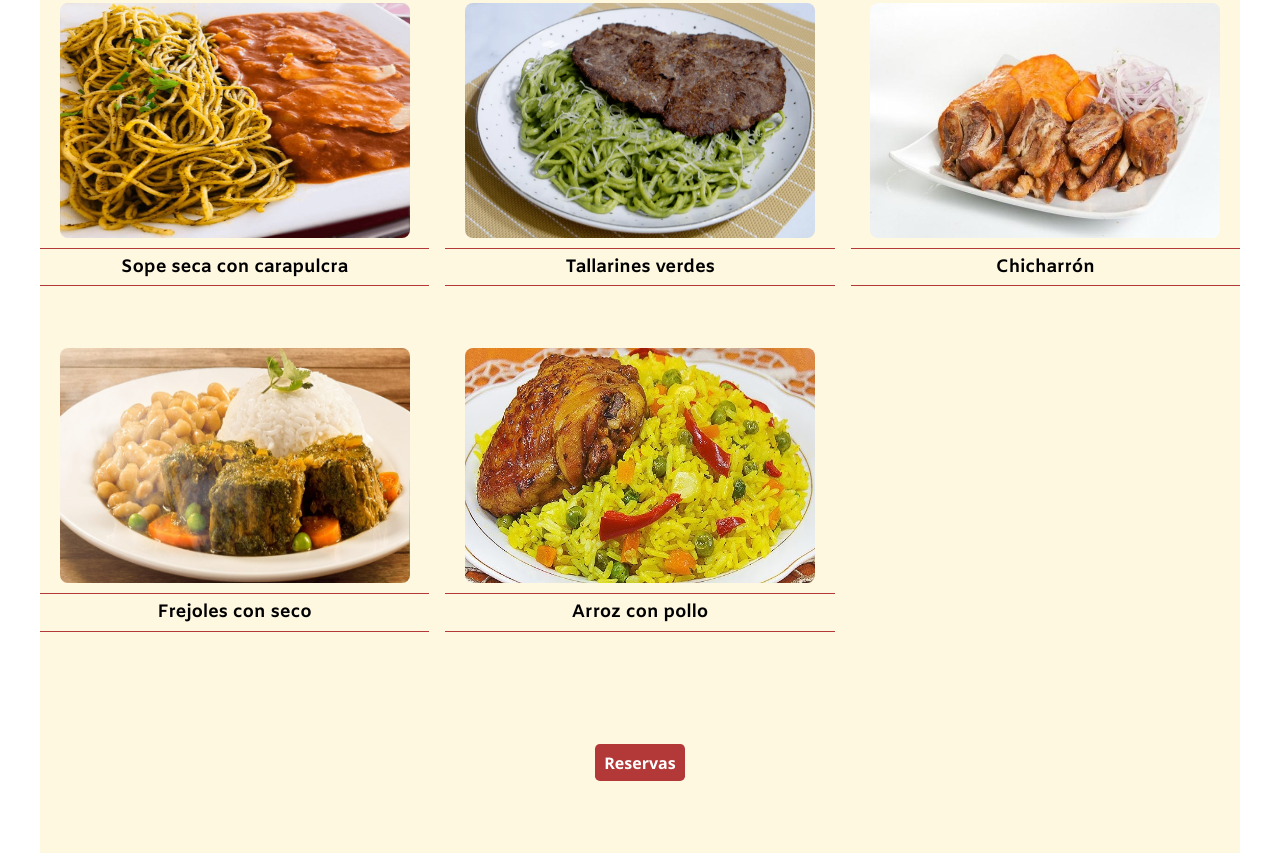
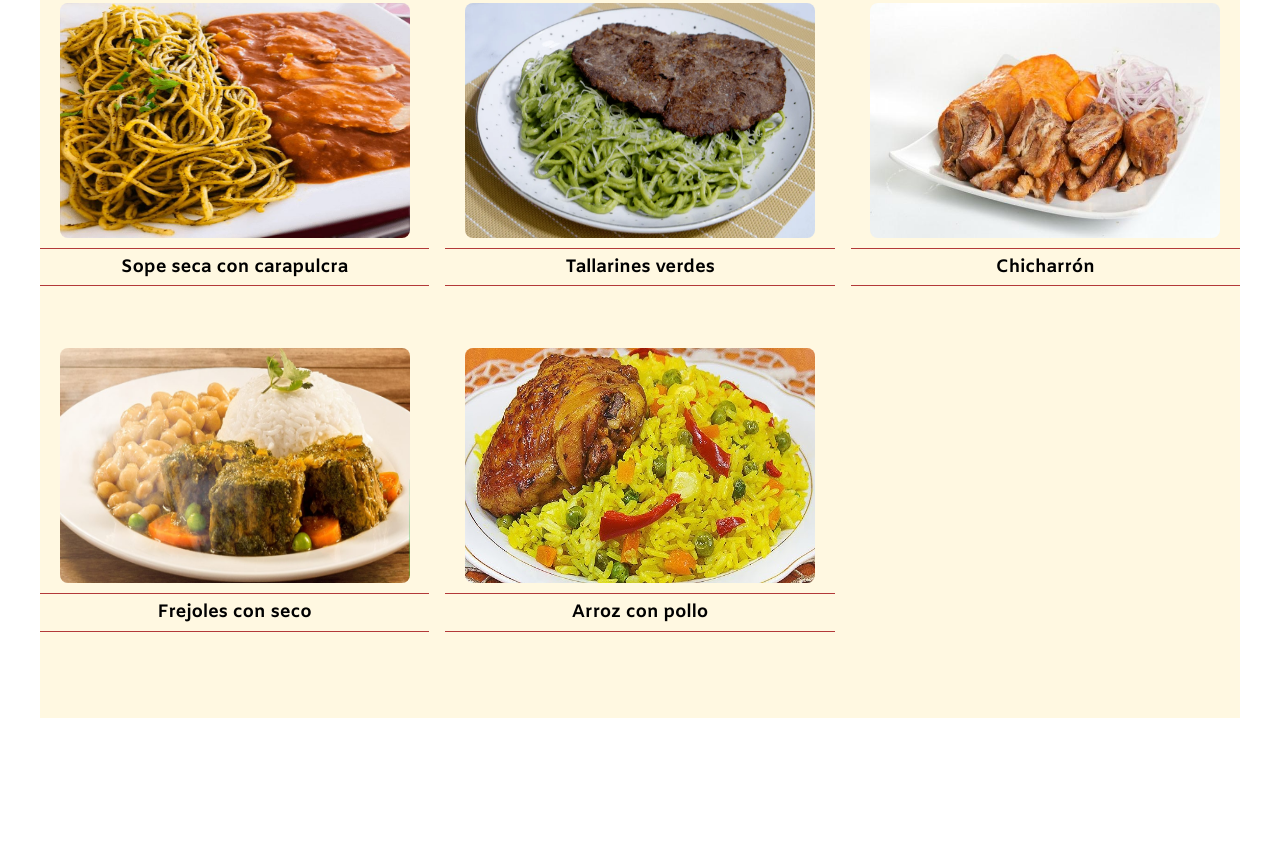
Before and after one commit to Josu31506/restaurante-fronted, a plain HTML site: page full_menu.html in a window 1280 px wide. Shown: the part 833-1686 px from the top of the page. After the commit the page ends 1551 px from the top, so only its background shows below. Drawn offline with Linux system fonts and the light colour scheme.

Commit message:
Update full_menu.html

```diff
--- a/full_menu.html
+++ b/full_menu.html
@@ -34,7 +34,6 @@
                     <nav class="menu">
                         <a href="./#home">Inicio</a>
                         <a href="./#acerca">Sobre nosotros</a>
-                        <a href="./#menu">Menu</a>
                     </nav>
                 </div>
             </div>
@@ -132,10 +131,6 @@
                 <h3>Arroz con pollo</h3>
             </div>
         </article>
-
-        <div class="btn_link" style="text-align:center; margin-top:50px;">
-            <a class="btn" href="./#reservas">Reservas</a>
-        </div>
     </section>
 
     <!--  Scripts  -->
```
